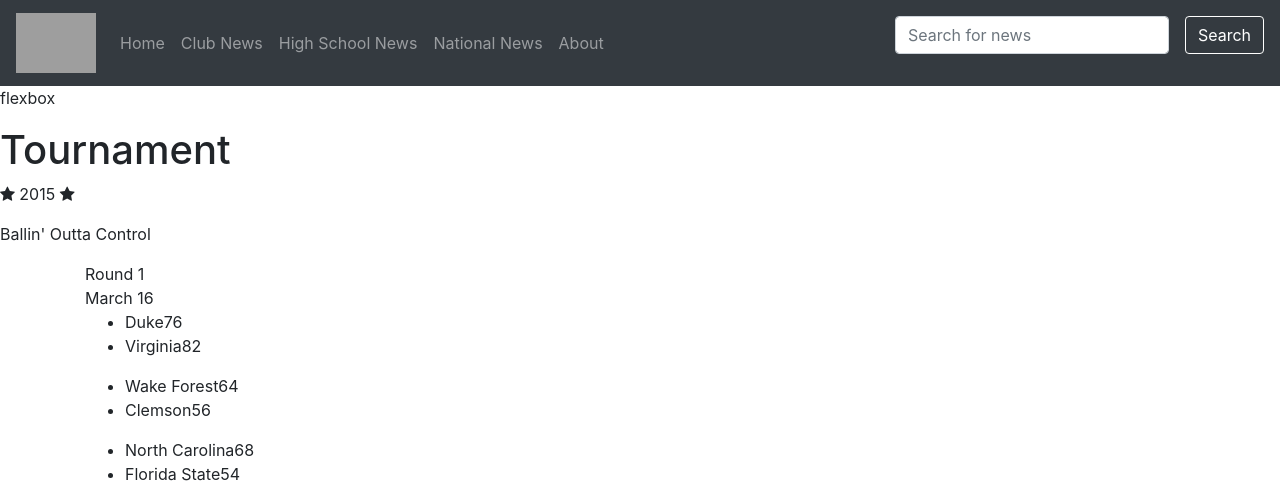
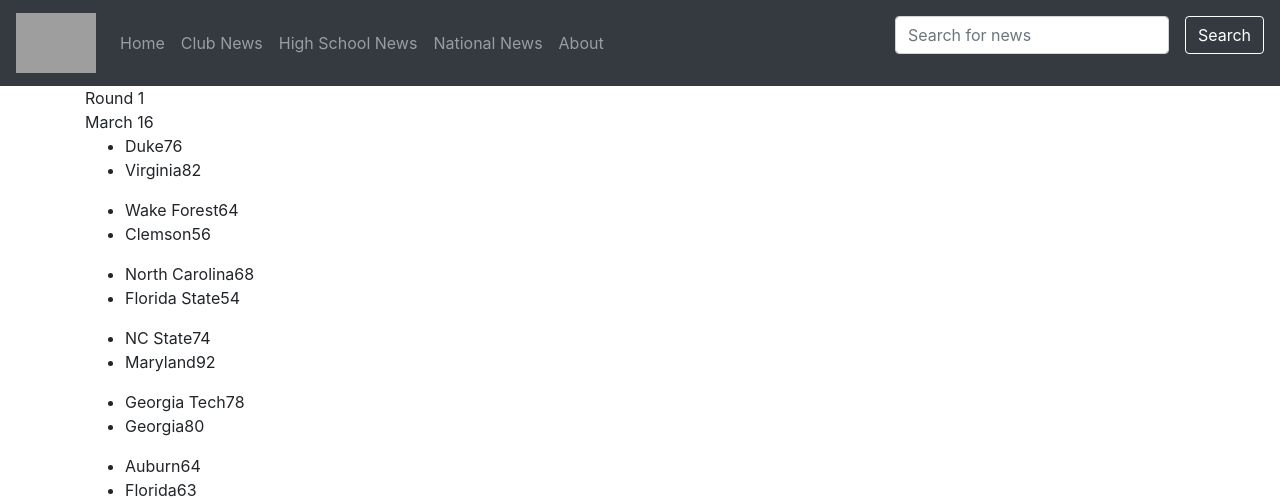
Before and after one commit to UlyssesH23/Goal-Throw-News, a PHP site: page /tournament.php in a window 1280 px wide. Shown: the top 499 px of the page. Run offline with PHP 8.4, Linux system fonts and the light colour scheme; some libraries are stand-ins or nearby versions; some web fonts are replaced; grey boxes are pictures that could not be loaded.

Commit message:
Update tournament.php

```diff
--- a/Main Pages/tournament.php
+++ b/Main Pages/tournament.php
@@ -10,10 +10,7 @@
   <?php include "template.php"; ?>
 	<header class="hero">
     <div class="hero-wrap">
-     <p class="intro" id="intro">flexbox</p>
-		 <h1 id="headline">Tournament</h1>
-		 <p class="year"><i class="fa fa-star"></i> 2015 <i class="fa fa-star"></i></p>
-     <p>Ballin' Outta Control</p>
+
    </div>
 	</header>
 
```
